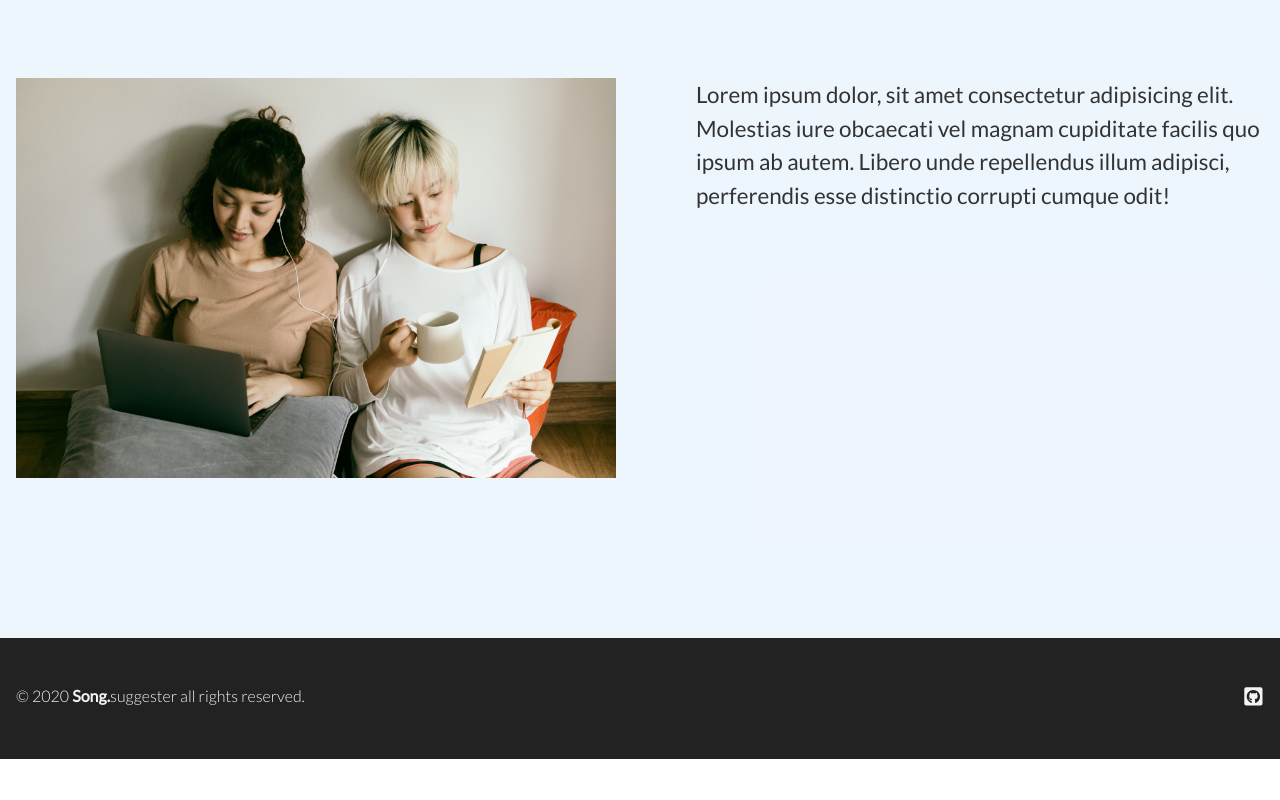
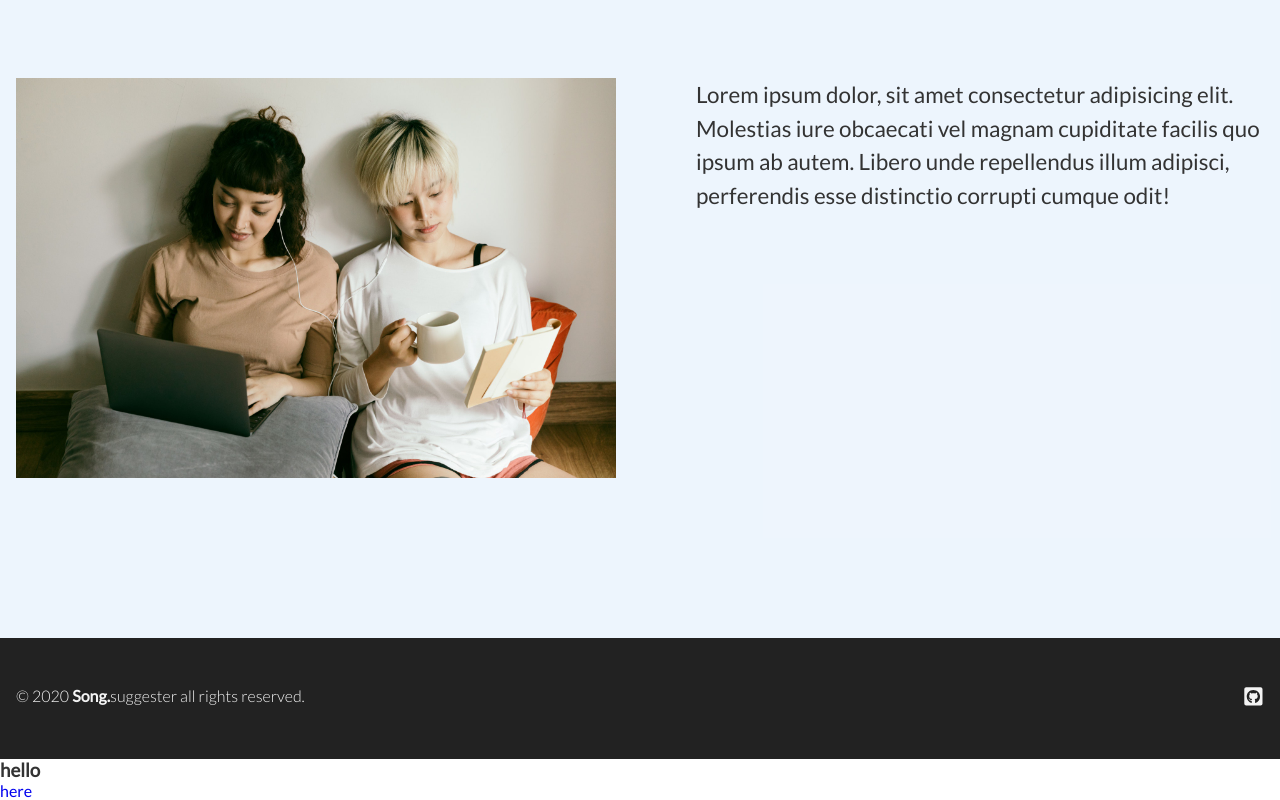
Before and after one commit to spotify-song/front-end, a React (Create React App) app: page / in a window 1280 px wide. Shown: the part 987-1787 px from the top of the page. Before the commit the page ends 1746 px from the top, so only its background shows below. Built offline with nearby package versions, Linux system fonts and the light colour scheme; no server answers.

Commit message:
connedted to spotify api

```diff
--- a/src/components/MainApp.tsx
+++ b/src/components/MainApp.tsx
@@ -1,6 +1,7 @@
 import React from "react";
 import { Route } from "react-router-dom";
 import MarketingHomePage from "./MarketingPage/MarketingHomePage";
+import Spotify from "./MarketingPage/Spotify";
 import UsernamesForm from "./MarketingPage/UsernamesForm";
 
 const MainApp = () => {
@@ -13,6 +14,7 @@ const MainApp = () => {
       <Route exact path="/users/:token">
         <UsernamesForm />
       </Route>
+      <Spotify />
     </div>
   );
 };
--- a/src/components/MarketingPage/FormModal.tsx
+++ b/src/components/MarketingPage/FormModal.tsx
@@ -2,13 +2,13 @@ import React, { useState } from "react";
 import "react-responsive-modal/styles.css";
 import { Modal } from "react-responsive-modal";
 import { useForm } from "react-hook-form";
-// import axios from "axios";
+import axios from "axios";
 import { v4 as uuidv4 } from "uuid";
 import io from "socket.io-client";
 import { useEffect } from "react";
 
-const socket = io(`${process.env.REACT_APP_API_SERVER_URL}`);
-// const socket = io(`http://localhost:5000/`);
+// const socket = io(`${process.env.REACT_APP_API_SERVER_URL}`);
+const socket = io(`http://localhost:5001/`);
 
 interface Input {
   username: string;
@@ -28,6 +28,10 @@ const FormModal = () => {
   const [token, setToken] = useState(uuidv4());
   const [userTwo, setUserTwo] = useState<UserName | null>(null);
 
+  //   useEffect(() => {
+
+  //   }, []);
+
   useEffect(() => {
     socket.on("send_to_friend", (user: any) => {
       if (user.token === token) {
@@ -36,6 +40,17 @@ const FormModal = () => {
       }
     });
   }, [token]);
+
+  //   const redirect = () => {
+  //     axios
+  //       .get("http://localhost5001/test/login")
+  //       .then((res) => {
+  //         console.log("what is the resposne", res.data);
+  //       })
+  //       .catch((err) => {
+  //         console.log(err);
+  //       });
+  //   };
 
   const onSubmit = (values: Input) => {
     setOpen(false);
--- /dev/null
+++ b/src/components/MarketingPage/Spotify.tsx
@@ -0,0 +1,44 @@
+import React, { useState, useEffect } from "react";
+import axios from "axios";
+
+var client_id = process.env.REACT_APP_API_CLIENT_ID; // Your client id
+// var client_secret = process.env.REACT_APP_CLIENT_SECRET; // Your secret
+var redirect_uri = process.env.REACT_APP_API_REDIRECT_URI;
+var scope =
+  "user-read-private user-read-email streaming user-read-currently-playing user-read-playback-state user-library-read user-library-modify user-modify-playback-state playlist-modify-public playlist-modify-private";
+
+const Spotify = () => {
+  const [params, setParams] = useState({});
+
+  useEffect(() => {
+    setParams(getHashParams());
+  }, []);
+
+  console.log("params ", params);
+
+  function getHashParams() {
+    var hashParams: { [char: string]: string } = {};
+    var e,
+      r = /([^&;=]+)=?([^&;]*)/g,
+      q = window.location.hash.substring(1);
+    while ((e = r.exec(q))) {
+      hashParams[e[1]] = decodeURIComponent(e[2]);
+    }
+    // setParams(hashParams);
+    return hashParams;
+  }
+  return (
+    <div>
+      <h3>hello</h3>
+      <a
+        href={`https://accounts.spotify.com/authorize?client_id=${client_id}&redirect_uri=${redirect_uri}&scope=${encodeURIComponent(
+          scope
+        )}&response_type=token&show_dialog=true`}
+      >
+        here{" "}
+      </a>
+    </div>
+  );
+};
+
+export default Spotify;
--- a/src/components/MarketingPage/UsernamesForm.tsx
+++ b/src/components/MarketingPage/UsernamesForm.tsx
@@ -4,8 +4,8 @@ import { useForm } from "react-hook-form";
 import { useParams } from "react-router-dom";
 import io from "socket.io-client";
 
-const socket = io(`${process.env.REACT_APP_API_SERVER_URL}`);
-// const socket = io(`http://localhost:5000/`);
+// const socket = io(`${process.env.REACT_APP_API_SERVER_URL}`);
+const socket = io(`http://localhost:5001/`);
 
 interface Inputs {
   username: string;
```
